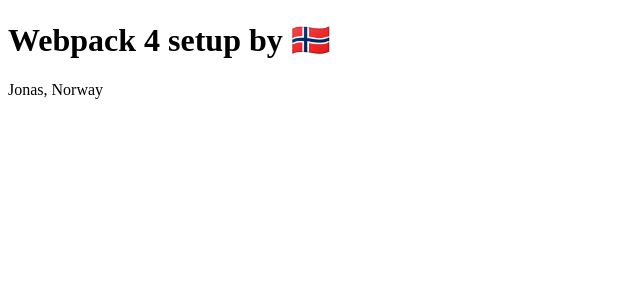
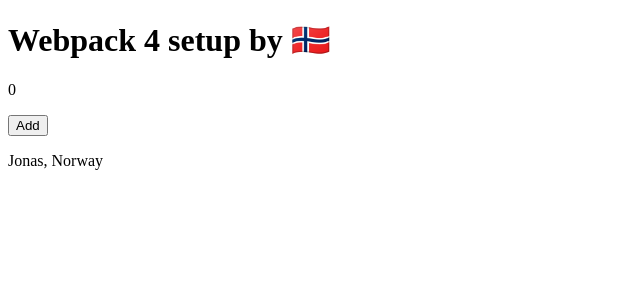
Before and after one commit to ankerdev/ts-react-wp4, a React app: page / in a window 1280 px wide. Shown: the top 300 px of the page, without its empty margins (0-640 px from the left). Built offline with nearby package versions, Linux system fonts and the light colour scheme.

Commit message:
added mobx and boilerplate

```diff
--- a/package.json
+++ b/package.json
@@ -14,6 +14,8 @@
     "@types/react": "^16.4.7",
     "@types/react-dom": "^16.0.6",
     "dotenv-webpack": "^1.5.7",
+    "mobx": "^5.0.3",
+    "mobx-react": "^5.2.3",
     "normalize-scss": "^7.0.1",
     "react": "^16.4.2",
     "react-dom": "^16.4.2"
--- a/src/ts/scenes/Home.tsx
+++ b/src/ts/scenes/Home.tsx
@@ -1,5 +1,7 @@
 import * as React from 'react';
+import { observer } from 'mobx-react';
 import { Country } from 'components';
+import { todoStore } from 'stores';
 
 interface IProps {
   country: string;
@@ -9,6 +11,7 @@ interface IState {
   name: string;
 }
 
+@observer
 export class Home extends React.Component<IProps, IState> {
   constructor(props: IProps) {
     super(props);
@@ -23,6 +26,8 @@ export class Home extends React.Component<IProps, IState> {
         <h1>
           Webpack 4 setup by <Country />
         </h1>
+        <p>{todoStore.numberOfTasks}</p>
+        <button onClick={() => todoStore.addTodo('yooo')}>Add</button>
         <p>{name}, {country}</p>
       </main>
     );
--- /dev/null
+++ b/src/ts/stores/TodoStore.ts
@@ -0,0 +1,46 @@
+import {
+  observable,
+  action,
+  reaction,
+  computed,
+} from 'mobx';
+
+interface Todo {
+  task: string;
+  complete: boolean;
+}
+
+class TodoStore {
+  @observable todoList: Todo[] = [];
+
+  constructor() {
+    reaction(
+      () => this.todoList.filter((todo) => !todo.complete),
+      (incompletedTasks) => {
+        if (incompletedTasks.length > 5) {
+          alert(`You've got ${incompletedTasks.length} incompleted tasks`);
+        }
+      }
+    )
+  }
+
+  @computed
+  get numberOfTasks(): number {
+    return this.todoList.length;
+  }
+
+  @action
+  addTodo(task: string) {
+    this.todoList.push({
+      task,
+      complete: false,
+    });
+  }
+
+  @action
+  completeTodo(completedTodo: Todo) {
+    this.todoList.find((todo) => todo === completedTodo).complete = true;
+  }
+}
+
+export const todoStore = new TodoStore();
--- /dev/null
+++ b/src/ts/stores/index.ts
@@ -0,0 +1 @@
+export * from './TodoStore';
--- a/tsconfig.json
+++ b/tsconfig.json
@@ -3,6 +3,10 @@
         "baseUrl": "./src/ts",
         "experimentalDecorators": true,
         "jsx": "react",
+        "lib": [
+          "dom",
+          "es7"
+        ],
         "module": "commonjs",
         "noImplicitAny": true,
         "outDir": "./dist/",
```
Also changed, not shown: 1 other file (tests, documents, lock files or other folders).
